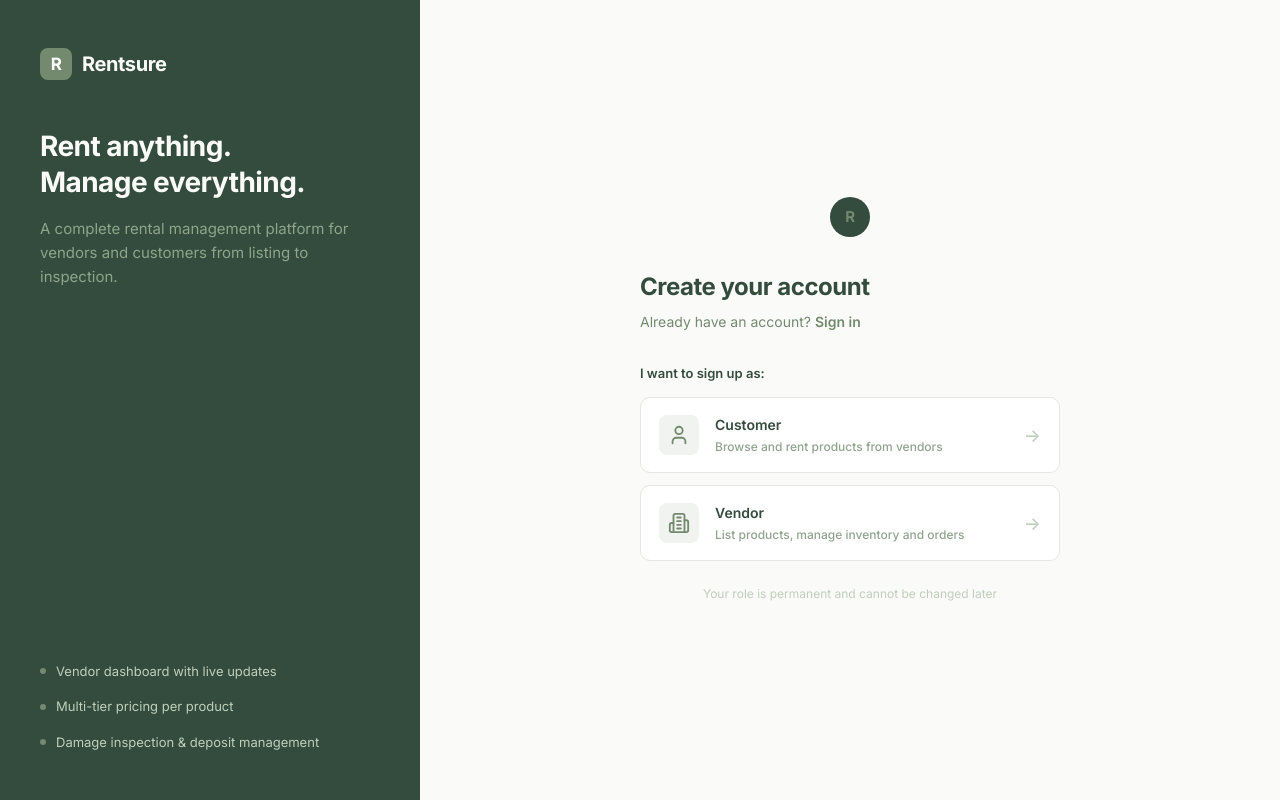
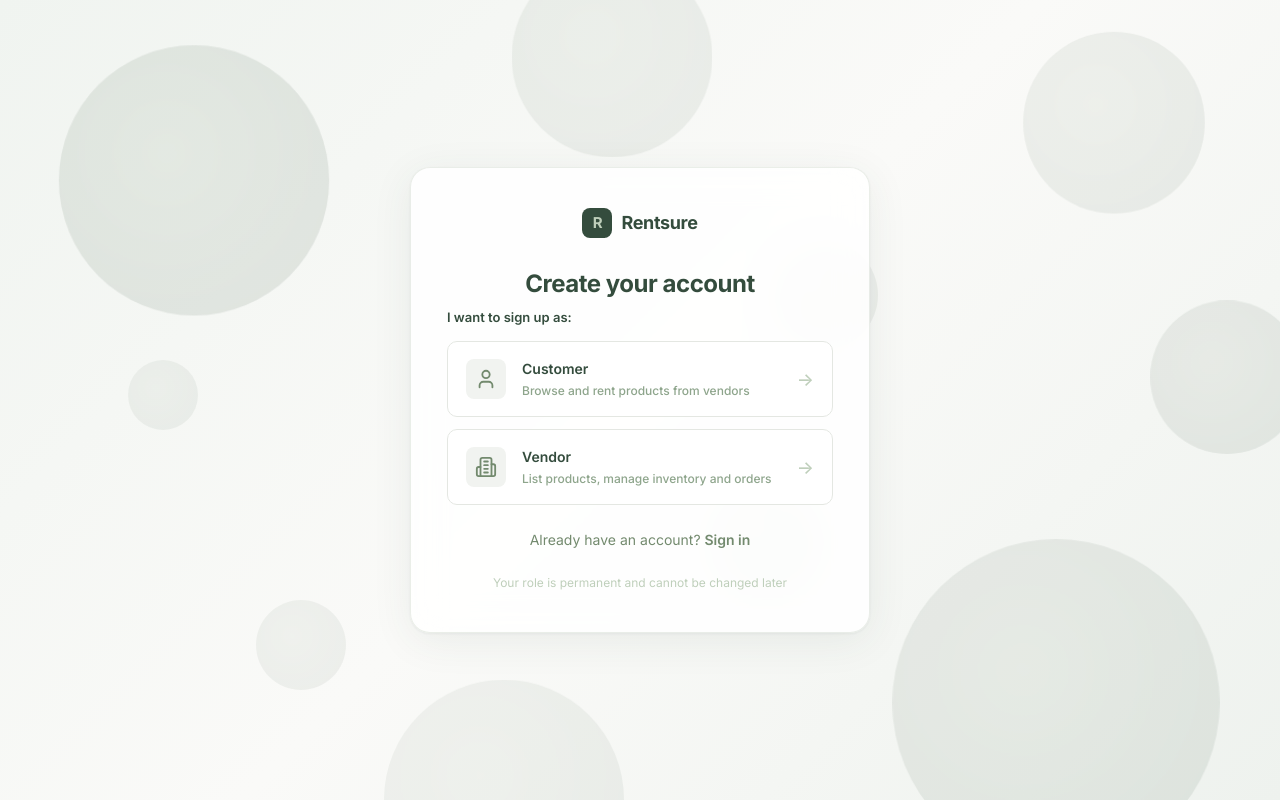
Before and after one commit to DhruvMatariya/odooXKsVF, a React (Vite) app in the folder frontend/: page /register in a window 1280 px wide. Built offline with nearby package versions, Linux system fonts and the light colour scheme.

Commit message:
fix: frontend minor bug fix

```diff
--- a/frontend/src/app/components/layout/AuthLayout.tsx
+++ b/frontend/src/app/components/layout/AuthLayout.tsx
@@ -1,58 +1,106 @@
 import { Outlet } from 'react-router';
+
+/* Floating bubble data — varied sizes, positions, delays, durations */
+const BUBBLES = [
+  { size: 260, left: '5%',  top: '10%', delay: 0,    duration: 18 },
+  { size: 180, left: '80%', top: '5%',  delay: 3,    duration: 22 },
+  { size: 120, left: '55%', top: '60%', delay: 6,    duration: 16 },
+  { size: 320, left: '70%', top: '70%', delay: 1,    duration: 25 },
+  { size: 90,  left: '20%', top: '75%', delay: 8,    duration: 14 },
+  { size: 200, left: '40%', top: '-5%', delay: 4,    duration: 20 },
+  { size: 150, left: '90%', top: '40%', delay: 2,    duration: 19 },
+  { size: 70,  left: '10%', top: '45%', delay: 10,   duration: 13 },
+  { size: 240, left: '30%', top: '85%', delay: 5,    duration: 23 },
+  { size: 110, left: '60%', top: '30%', delay: 7,    duration: 17 },
+];
 
 export function AuthLayout() {
   return (
-    <div style={{ minHeight: '100vh', display: 'flex', background: '#FAFAF8' }}>
-      {/* Left branding panel */}
+    <>
+      {/* Injected keyframe animation */}
+      <style>{`
+        @keyframes floatBubble {
+          0%   { transform: translateY(0px) scale(1); opacity: 0.07; }
+          33%  { transform: translateY(-30px) scale(1.04); opacity: 0.12; }
+          66%  { transform: translateY(15px) scale(0.97); opacity: 0.06; }
+          100% { transform: translateY(0px) scale(1); opacity: 0.07; }
+        }
+        .auth-card {
+          background: rgba(255,255,255,0.85);
+          backdrop-filter: blur(16px);
+          -webkit-backdrop-filter: blur(16px);
+          border: 1px solid rgba(115,138,110,0.15);
+          border-radius: 20px;
+          box-shadow: 0 8px 40px rgba(52,76,61,0.08), 0 1px 3px rgba(52,76,61,0.06);
+          padding: 40px 36px;
+          width: 100%;
+          max-width: 460px;
+          max-height: calc(100vh - 48px);
+          overflow-y: auto;
+          position: relative;
+          z-index: 1;
+        }
+        /* Hide scrollbar for cleaner look but keep functionality */
+        .auth-card::-webkit-scrollbar {
+          display: none;
+        }
+        .auth-card {
+          -ms-overflow-style: none;  /* IE and Edge */
+          scrollbar-width: none;  /* Firefox */
+        }
+      `}</style>
+
       <div style={{
-        width: '420px', flexShrink: 0, background: '#344C3D',
-        display: 'flex', flexDirection: 'column', justifyContent: 'space-between',
-        padding: '48px 40px',
-      }} className="hidden lg:flex">
-        <div>
-          <div style={{ display: 'flex', alignItems: 'center', gap: '10px', marginBottom: '48px' }}>
+        height: '100vh',
+        display: 'flex',
+        alignItems: 'center',
+        justifyContent: 'center',
+        background: 'linear-gradient(135deg, #f0f4f0 0%, #FAFAF8 50%, #eef2ee 100%)',
+        padding: '24px',
+        position: 'relative',
+        overflow: 'hidden',
+      }}>
+
+        {/* Floating faded bubbles */}
+        {BUBBLES.map((b, i) => (
+          <div
+            key={i}
+            style={{
+              position: 'absolute',
+              left: b.left,
+              top: b.top,
+              width: `${b.size}px`,
+              height: `${b.size}px`,
+              borderRadius: '50%',
+              background: 'radial-gradient(circle at 40% 40%, #738A6E, #344C3D)',
+              opacity: 0.07,
+              animation: `floatBubble ${b.duration}s ${b.delay}s ease-in-out infinite`,
+              pointerEvents: 'none',
+              willChange: 'transform, opacity',
+            }}
+          />
+        ))}
+
+        {/* Centered glass card wrapping all auth screens */}
+        <div className="auth-card">
+          {/* Rentsure logo mark at top of every auth screen */}
+          <div style={{
+            display: 'flex', alignItems: 'center', justifyContent: 'center',
+            gap: '9px', marginBottom: '28px',
+          }}>
             <div style={{
-              width: '32px', height: '32px', borderRadius: '8px',
-              background: '#738A6E', display: 'flex', alignItems: 'center', justifyContent: 'center',
+              width: '30px', height: '30px', borderRadius: '8px',
+              background: '#344C3D', display: 'flex', alignItems: 'center', justifyContent: 'center',
+              flexShrink: 0,
             }}>
-              <span style={{ color: '#fff', fontWeight: 800, fontSize: '17px', letterSpacing: '-0.03em', lineHeight: 1 }}>R</span>
+              <span style={{ color: '#BFCFBB', fontWeight: 800, fontSize: '15px', letterSpacing: '-0.03em' }}>R</span>
             </div>
-            <span style={{ color: '#FAFAF8', fontWeight: 700, fontSize: '20px', letterSpacing: '-0.02em' }}>Rentsure</span>
+            <span style={{ fontWeight: 700, fontSize: '18px', color: '#344C3D', letterSpacing: '-0.02em' }}>Rentsure</span>
           </div>
 
-          <div style={{ marginTop: '40px' }}>
-            <h1 style={{ color: '#FAFAF8', fontWeight: 700, fontSize: '28px', lineHeight: 1.3, letterSpacing: '-0.02em', marginBottom: '16px' }}>
-              Rent anything.<br />Manage everything.
-            </h1>
-            <p style={{ color: '#8EA58C', fontSize: '15px', lineHeight: 1.6 }}>
-              A complete rental management platform for vendors and customers from listing to inspection.
-            </p>
-          </div>
-        </div>
-
-        <div style={{ display: 'flex', flexDirection: 'column', gap: '16px' }}>
-          {['Vendor dashboard with live updates', 'Multi-tier pricing per product', 'Damage inspection & deposit management'].map((feat) => (
-            <div key={feat} style={{ display: 'flex', alignItems: 'center', gap: '10px' }}>
-              <div style={{ width: '6px', height: '6px', borderRadius: '50%', background: '#738A6E', flexShrink: 0 }} />
-              <span style={{ fontSize: '13px', color: '#BFCFBB' }}>{feat}</span>
-            </div>
-          ))}
-        </div>
-      </div>
-
-      {/* Right form panel */}
-      <div style={{ flex: 1, display: 'flex', alignItems: 'center', justifyContent: 'center', padding: '32px 24px' }}>
-        <div style={{ width: '100%', maxWidth: '420px' }}>
-          {/* Mobile logo */}
-          <div style={{ marginLeft:'190px',display: 'flex', alignItems: 'center', gap: '8px', marginBottom: '32px' }} className="lg:hidden">
-            <div style={{ width: '40px', height: '40px', borderRadius: '50%', background: '#344C3D', display: 'flex', alignItems: 'center', justifyContent: 'center' }}>
-              <span style={{ color: '#738A6E', fontWeight: 800, fontSize: '15px', letterSpacing: '-0.03em', lineHeight: 1 }}>R</span>
-            </div>
-            {/* <span style={{ fontWeight: 700, fontSize: '18px', color: '#344C3D' }}>Rentsure</span> */}
-          </div>
           <Outlet />
         </div>
       </div>
-    </div>
+    </>
   );
 }
--- a/frontend/src/app/screens/auth/Register.tsx
+++ b/frontend/src/app/screens/auth/Register.tsx
@@ -53,12 +53,10 @@ export function Register() {
   if (!role) {
     return (
       <div>
-        <h2 style={{ color: '#344C3D', fontWeight: 700, fontSize: '24px', letterSpacing: '-0.02em', marginBottom: '6px' }}>
+        <h2 style={{ color: '#344C3D', fontWeight: 700, fontSize: '24px', letterSpacing: '-0.02em', marginBottom: '6px', textAlign: 'center' }}>
           Create your account
         </h2>
-        <p style={{ color: '#738A6E', fontSize: '14px', marginBottom: '32px' }}>
-          Already have an account? <Link to="/login" style={{ color: '#738A6E', fontWeight: 600 }}>Sign in</Link>
-        </p>
+
 
         <p style={{ fontSize: '13px', fontWeight: 600, color: '#344C3D', marginBottom: '14px' }}>I want to sign up as:</p>
 
@@ -76,7 +74,10 @@ export function Register() {
             onClick={() => setRole('VENDOR')}
           />
         </div>
-
+        <br></br>
+         <p style={{ color: '#738A6E', fontSize: '14px', marginBottom: '24px', textAlign: 'center' }}>
+        Already have an account? <Link to="/login" style={{ color: '#738A6E', fontWeight: 600 }}>Sign in</Link>
+      </p>
         <p style={{ textAlign: 'center', fontSize: '12px', color: '#BFCFBB', marginTop: '24px' }}>
           Your role is permanent and cannot be changed later
         </p>
@@ -94,7 +95,7 @@ export function Register() {
         ← Back
       </button>
 
-      <div style={{ display: 'flex', alignItems: 'center', gap: '10px', marginBottom: '6px' }}>
+      <div style={{ display: 'flex', alignItems: 'center', justifyContent: 'center', gap: '10px', marginBottom: '6px' }}>
         <h2 style={{ color: '#344C3D', fontWeight: 700, fontSize: '22px', letterSpacing: '-0.02em' }}>
           {role === 'CUSTOMER' ? 'Customer' : 'Vendor'} Registration
         </h2>
@@ -102,9 +103,7 @@ export function Register() {
           {role}
         </span>
       </div>
-      <p style={{ color: '#738A6E', fontSize: '14px', marginBottom: '24px' }}>
-        Already have an account? <Link to="/login" style={{ color: '#738A6E', fontWeight: 600 }}>Sign in</Link>
-      </p>
+
 
       <form onSubmit={handleSubmit} style={{ display: 'flex', flexDirection: 'column', gap: '14px' }}>
         {/* Common fields (both roles) */}
@@ -162,6 +161,7 @@ export function Register() {
         >
           {loading ? 'Creating account…' : `Create ${role === 'CUSTOMER' ? 'Customer' : 'Vendor'} Account`}
         </button>
+
       </form>
     </div>
   );
```
